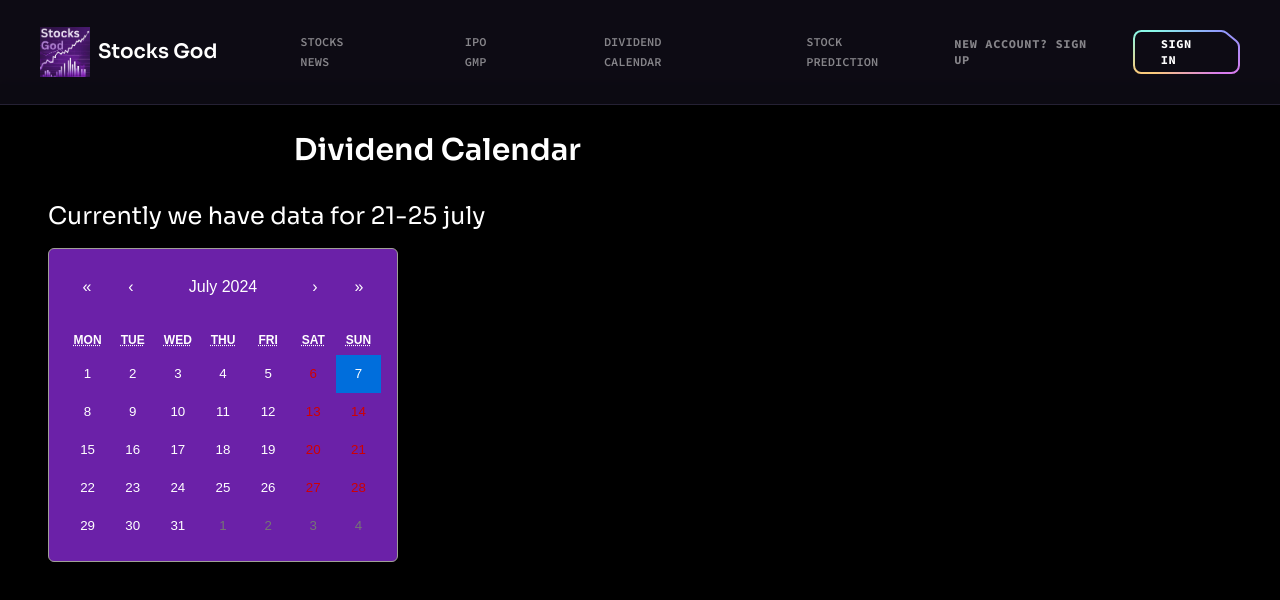
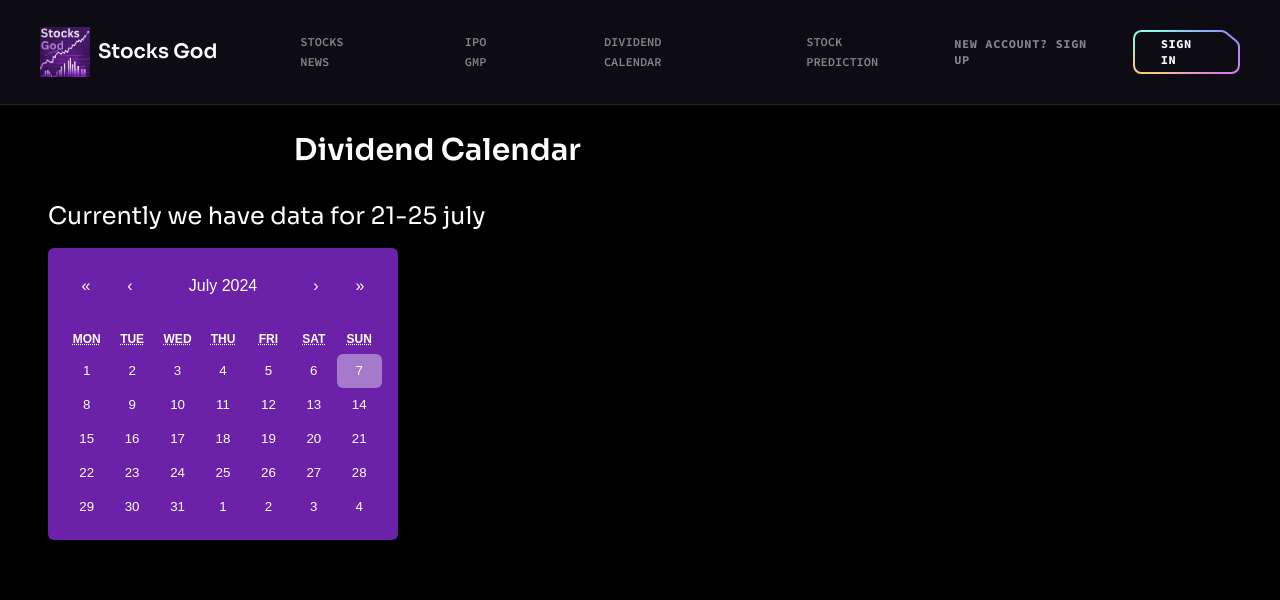
Before and after one commit to divesh0001/Stocks-God, a React (Vite) app: page /dividend-calendar in a window 1280 px wide. Shown: the top 600 px of the page. Built offline with nearby package versions, Linux system fonts and the light colour scheme.

Commit message:
worked on predictor

```diff
--- a/src/components/customCalendar.css
+++ b/src/components/customCalendar.css
@@ -0,0 +1,21 @@
+.react-calendar {
+    background-color: transparent;
+    border: none;
+  }
+
+  .react-calendar__tile {
+    color: white;
+    border-radius: 0.375rem;
+    margin: 0.25rem;
+    padding: 0.5rem;
+  }
+
+  .react-calendar__tile--now {
+    background: rgba(255, 255, 255, 0.2);
+    border-radius: 0.375rem;
+  }
+
+  .react-calendar__tile--active {
+    background: rgba(255, 255, 255, 0.4);
+    border-radius: 0.375rem;
+  }
```
Also changed, not shown: src/components/Header.jsx (line endings or trailing spaces), 1 other file (tests, documents, lock files or other folders).
